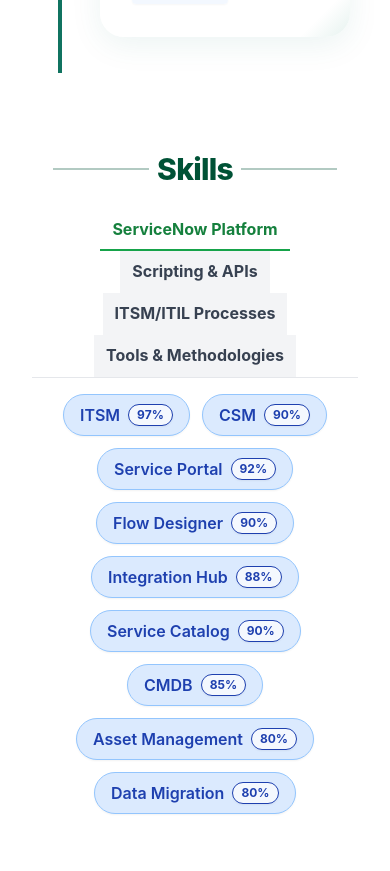
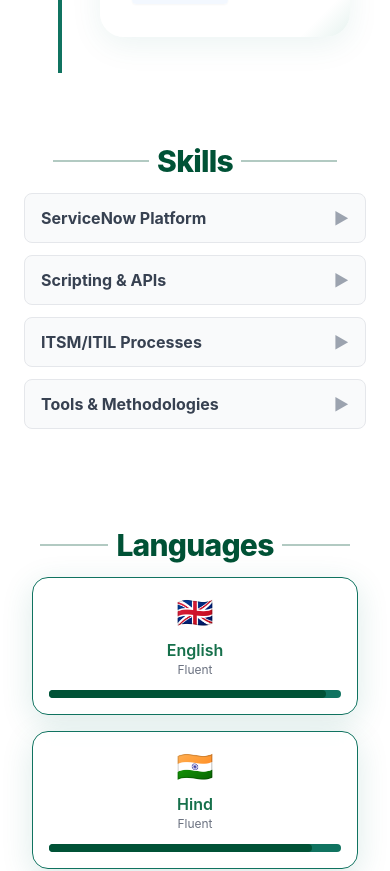
Before and after one commit to pashya7/prasad-portfolio, a React (Vite) app: page / in a window 390 px wide. Shown: the part 7022-7893 px from the top of the page. Built offline with nearby package versions, Linux system fonts and the light colour scheme; the HTML template or start-up script is replaced by a standard one.

Commit message:
UI improvements: mobile-adaptive portfolio gallery, direction-aware transitions, full image in modal, and more visible navigation buttons

```diff
--- a/src/App.jsx
+++ b/src/App.jsx
@@ -166,27 +166,27 @@
       </section>
 
       {/* Blog */}
-      <section className="py-12 px-4 max-w-6xl mx-auto w-full">
+      <section className="py-6 px-4 max-w-6xl mx-auto w-full">
         <BlogSection articles={profileData.articles} />
       </section>
 
       {/* Certifications */}
-      <section className="py-12 px-4 max-w-6xl mx-auto w-full">
+      <section className="py-6 px-4 max-w-6xl mx-auto w-full">
         <CertificationsTracker certifications={profileData.certifications} />
       </section>
 
       {/* Testimonials */}
-      <section className="py-12 px-4 max-w-6xl mx-auto w-full">
+      <section className="py-6 px-4 max-w-6xl mx-auto w-full">
         <TestimonialsSection testimonials={profileData.testimonials} />
       </section>
 
       {/* AI Chatbot */}
-      <section className="py-12 px-4 max-w-6xl mx-auto w-full overflow-x-hidden">
+      <section className="py-6 px-4 max-w-6xl mx-auto w-full overflow-x-hidden">
         <AIChatbot />
       </section>
 
       {/* Fun Facts */}
-      <section className="py-12 px-4 max-w-6xl mx-auto w-full">
+      <section className="py-6 px-4 max-w-6xl mx-auto w-full">
         <FunFactsSection funFacts={profileData.funFacts} />
       </section>
 
--- a/src/FunFactsSection.jsx
+++ b/src/FunFactsSection.jsx
@@ -2,7 +2,7 @@
 
 export default function FunFactsSection({ funFacts }) {
   return (
-    <section className="py-6 px-2 sm:py-8 sm:px-4 max-w-full sm:max-w-3xl mx-auto">
+    <section className="py-4 px-2 sm:py-6 sm:px-4 max-w-full sm:max-w-3xl mx-auto">
       <div className="flex flex-col items-center w-full mb-2">
         <div className="flex items-center w-full justify-center mb-2">
           <span className="hidden sm:inline-block w-24 border-t-2 border-sn opacity-30 mx-2"></span>
--- a/src/SkillsSection.jsx
+++ b/src/SkillsSection.jsx
@@ -3,6 +3,7 @@
 
 export default function SkillsSection({ skills }) {
   const [activeTab, setActiveTab] = React.useState(0);
+  const [openAccordions, setOpenAccordions] = React.useState(Array(skills.length).fill(false));
   const groupColors = [
     "bg-blue-100 text-blue-800 border-blue-300",
     "bg-green-100 text-green-800 border-green-300",
@@ -10,18 +11,55 @@
     "bg-purple-100 text-purple-800 border-purple-300"
   ];
   return (
-    <section className="py-8 px-4 max-w-4xl mx-auto">
+    <section className="py-6 px-2 sm:px-4 max-w-4xl mx-auto">
       <div className="h-8 flex items-center justify-center w-full mb-2">
         <span className="inline-block w-24 border-t-2 border-sn opacity-30 mx-2"></span>
         <h2 className="text-3xl font-extrabold text-sn tracking-tight text-center">Skills</h2>
         <span className="inline-block w-24 border-t-2 border-sn opacity-30 mx-2"></span>
       </div>
-      {/* Tabs for skill groups */}
-      <div className="flex gap-0 justify-center mt-6 mb-4 flex-wrap border-b border-gray-200 bg-white rounded-t-lg overflow-x-auto" style={{minHeight:'48px'}}>
+
+      {/* Mobile: Accordion style */}
+      <div className="block sm:hidden mt-4">
+        {skills.map((group, idx) => (
+          <div key={group.group} className={`mb-3 rounded-lg border transition-all duration-200 ${openAccordions[idx] ? 'bg-green-50 border-green-600 shadow-lg' : 'bg-gray-50 border-gray-200'}`}>
+            <button
+              className={`w-full flex justify-between items-center px-4 py-3 font-bold text-left text-base rounded-lg focus:outline-none focus:ring-2 focus:ring-sn-light ${openAccordions[idx] ? 'text-green-700' : 'text-gray-700'}`}
+              onClick={() => setOpenAccordions(acc => acc.map((open, i) => i === idx ? !open : open))}
+              aria-expanded={openAccordions[idx]}
+            >
+              <span>{group.group}</span>
+              <span className={`ml-2 transition-transform ${openAccordions[idx] ? 'rotate-90 text-green-600' : 'rotate-0 text-gray-400'}`}>▶</span>
+            </button>
+            {openAccordions[idx] && (
+              <div className="flex flex-wrap gap-2 gap-y-3 justify-center px-2 pb-3">
+                {group.skills.map((skill, sidx) => (
+                  <motion.div
+                    key={`${group.group}-${skill.name}`}
+                    className={`flex items-center px-3 py-2 rounded-full border text-sm font-semibold shadow-sm transition-all duration-200 ${groupColors[idx % groupColors.length]} hover:bg-blue-200 text-blue-800`}
+                    initial={{ opacity: 0, y: 20 }}
+                    whileInView={{ opacity: 1, y: 0 }}
+                    viewport={{ once: true, amount: 0.2 }}
+                    transition={{ duration: 0.4, delay: sidx * 0.06, type: 'spring', bounce: 0.18 }}
+                    whileHover={{ scale: 1.06 }}
+                    style={{ willChange: 'transform, opacity' }}
+                  >
+                    <span className="mr-2 z-10 text-blue-800">{skill.name}</span>
+                    <span className="ml-auto text-xs font-bold bg-white/70 rounded-full px-2 py-0.5 border border-current shadow-sm">{skill.level}%</span>
+                  </motion.div>
+                ))}
+              </div>
+            )}
+          </div>
+        ))}
+      </div>
+
+      {/* Desktop: Tabbed style */}
+      <div className="hidden sm:block">
+        <div className="flex gap-0 justify-start mt-6 mb-4 border-b border-gray-200 bg-white rounded-t-lg overflow-x-auto scrollbar-thin scrollbar-thumb-sn/40 scrollbar-track-transparent" style={{minHeight:'48px'}}>
           {skills.map((group, idx) => (
             <button
               key={group.group}
-            className={`px-3 py-2 font-bold border-b-2 transition-all duration-200 text-base focus:outline-none focus:ring-2 focus:ring-sn-light ${activeTab === idx ? 'border-green-600 text-green-700 bg-white' : 'border-transparent text-gray-700 bg-gray-100 hover:bg-gray-200'}`}
+              className={`min-w-max px-3 py-2 font-bold border-b-2 transition-all duration-200 text-base focus:outline-none focus:ring-2 focus:ring-sn-light ${activeTab === idx ? 'border-green-600 text-green-700 bg-white' : 'border-transparent text-gray-700 bg-gray-100 hover:bg-gray-200'}`}
               onClick={() => setActiveTab(idx)}
               aria-selected={activeTab === idx}
             >
@@ -29,8 +67,7 @@
             </button>
           ))}
         </div>
-      {/* Pills for skills in active group */}
-      <div className="flex flex-wrap gap-3 justify-center">
+        <div className="flex flex-wrap gap-2 gap-y-3 justify-center">
           {skills[activeTab].skills.map((skill, idx) => (
             <motion.div
               key={`${skills[activeTab].group}-${skill.name}`}
@@ -47,6 +84,7 @@
             </motion.div>
           ))}
         </div>
+      </div>
     </section>
   );
 }
--- a/src/TestimonialsSection.jsx
+++ b/src/TestimonialsSection.jsx
@@ -46,7 +46,7 @@
   return (
     <motion.section
       ref={sectionRef}
-      className="py-12 px-2 max-w-4xl mx-auto"
+      className="py-6 px-2 max-w-4xl mx-auto"
       initial={{ opacity: 0, y: 40 }}
       whileInView={{ opacity: 1, y: 0 }}
       transition={{ duration: 0.7 }}
@@ -62,7 +62,7 @@
           <h2 className="text-3xl font-extrabold text-sn tracking-tight text-center" tabIndex={0}>Testimonials & Endorsements</h2>
           <span className="inline-block w-24 border-t-2 border-sn opacity-30 mx-2"></span>
         </div>
-        <p className="text-center text-gray-500 mb-8 max-w-xl mx-auto">What colleagues, clients, and managers say about me.</p>
+        <p className="text-center text-gray-500 mb-2 max-w-xl mx-auto">What colleagues, clients, and managers say about me.</p>
         <div className="flex flex-col items-center">
           <div className="flex items-center gap-4 mb-2">
             <button onClick={prev} aria-label="Previous testimonial" className="p-2 bg-sn-light text-white rounded-full shadow hover:scale-110 transition focus:outline-none focus:ring-2 focus:ring-sn-light" tabIndex={0}><FaChevronLeft /></button>
```
Lines whose indentation alone changed are shown as unchanged.
